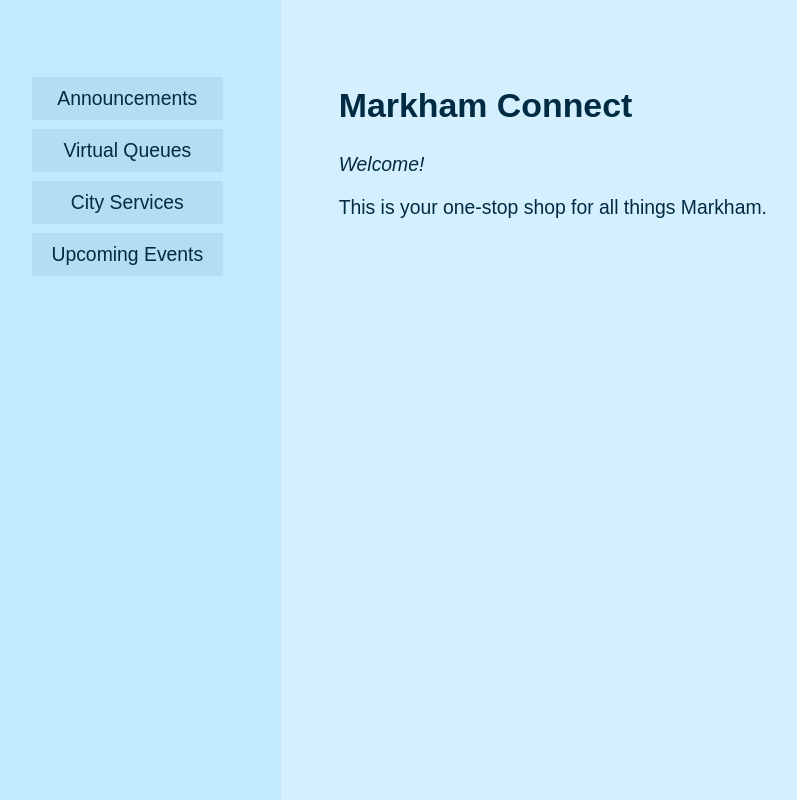
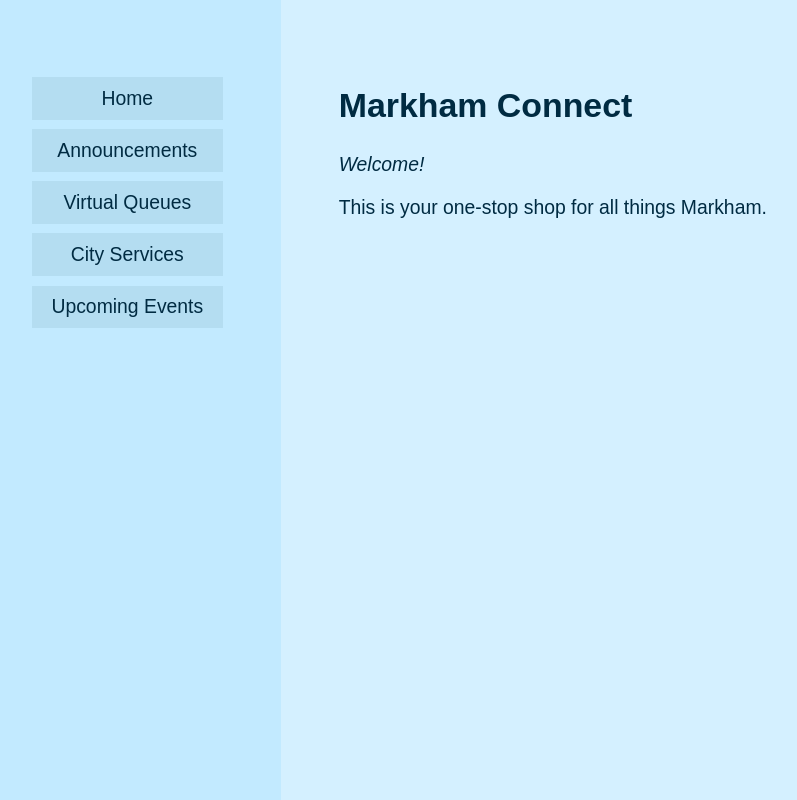
Before and after one commit to martendo/yrhacks-2023, a plain HTML site: page docs/index.html in a window 1280 px wide. Shown: the whole page, without its empty margins (26-823 px from the left). Drawn offline with Linux system fonts and the light colour scheme.

Commit message:
Add home button

```diff
--- a/docs/index.html
+++ b/docs/index.html
@@ -7,6 +7,7 @@
 	<body>
 		<div id="nav">
 			<ul>
+				<li><button id="homeButton">Home</button></li>
 				<li><button id="announcementsButton">Announcements</button></li>
 				<li><button id="queuesButton">Virtual Queues</button></li>
 				<li><button id="servicesButton">City Services</button></li>
--- a/docs/script.js
+++ b/docs/script.js
@@ -1,6 +1,6 @@
 "use strict";
 
-const SECTIONS = ["announcements", "queues", "services", "events"];
+const SECTIONS = ["home", "announcements", "queues", "services", "events"];
 
 let currentSection = "home";
 
```
